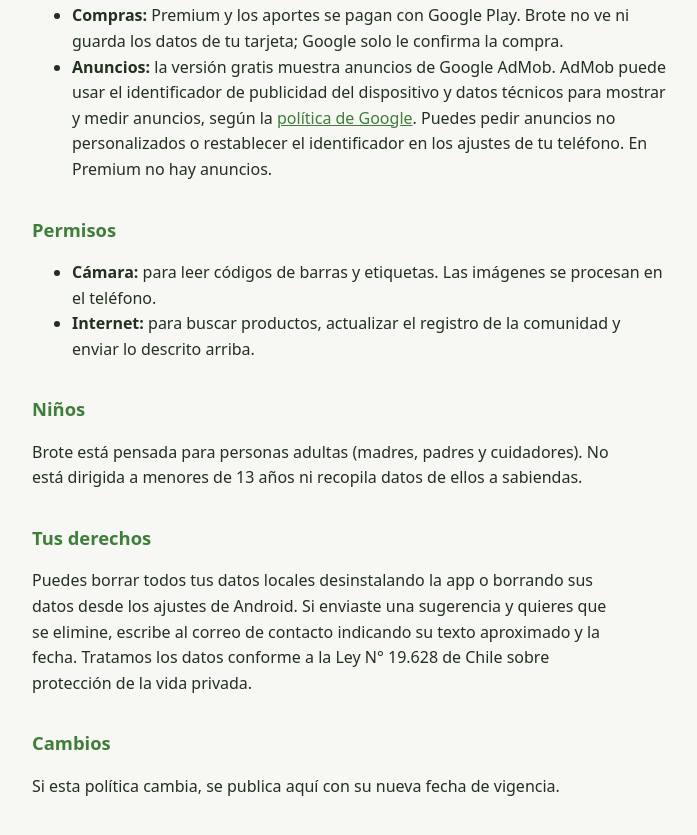
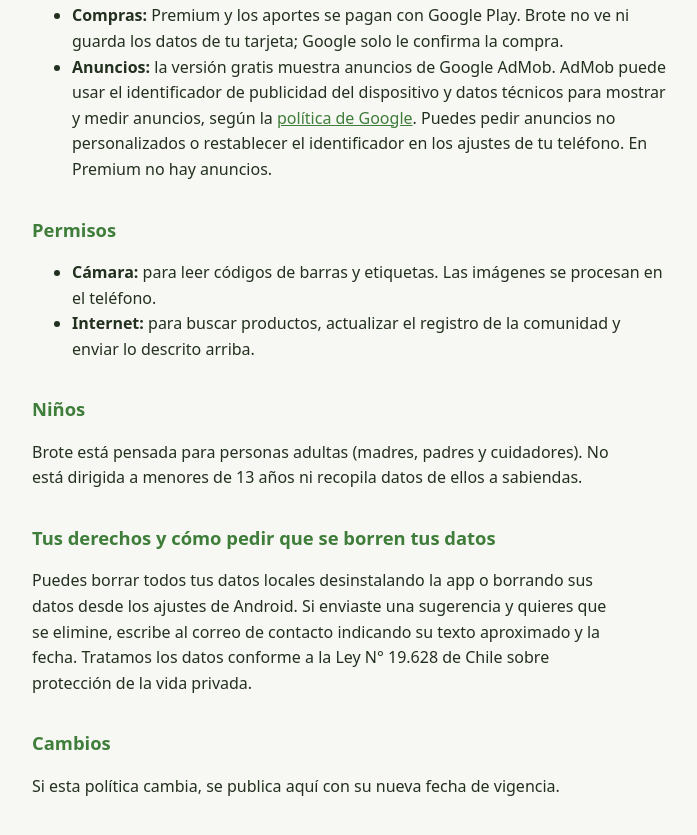
Before and after one commit to deinygp/brote-web, a plain HTML site: page privacidad.html in a window 1280 px wide. Shown: the part 1375-2210 px from the top of the page, without its empty margins (256-953 px from the left). Drawn offline with Linux system fonts and the light colour scheme.

Commit message:
docs(site): ancla para solicitar borrado de datos

```diff
--- a/privacidad.html
+++ b/privacidad.html
@@ -85,7 +85,7 @@ escaneas, para que otras familias lo encuentren, y las sugerencias que tú decid
 <p>Brote está pensada para personas adultas (madres, padres y cuidadores). No está dirigida a menores de 13 años ni
 recopila datos de ellos a sabiendas.</p>
 
-<h2>Tus derechos</h2>
+<h2 id="borrar-datos">Tus derechos y cómo pedir que se borren tus datos</h2>
 <p>Puedes borrar todos tus datos locales desinstalando la app o borrando sus datos desde los ajustes de Android. Si
 enviaste una sugerencia y quieres que se elimine, escribe al correo de contacto indicando su texto aproximado y la fecha.
 Tratamos los datos conforme a la Ley N° 19.628 de Chile sobre protección de la vida privada.</p>
```
